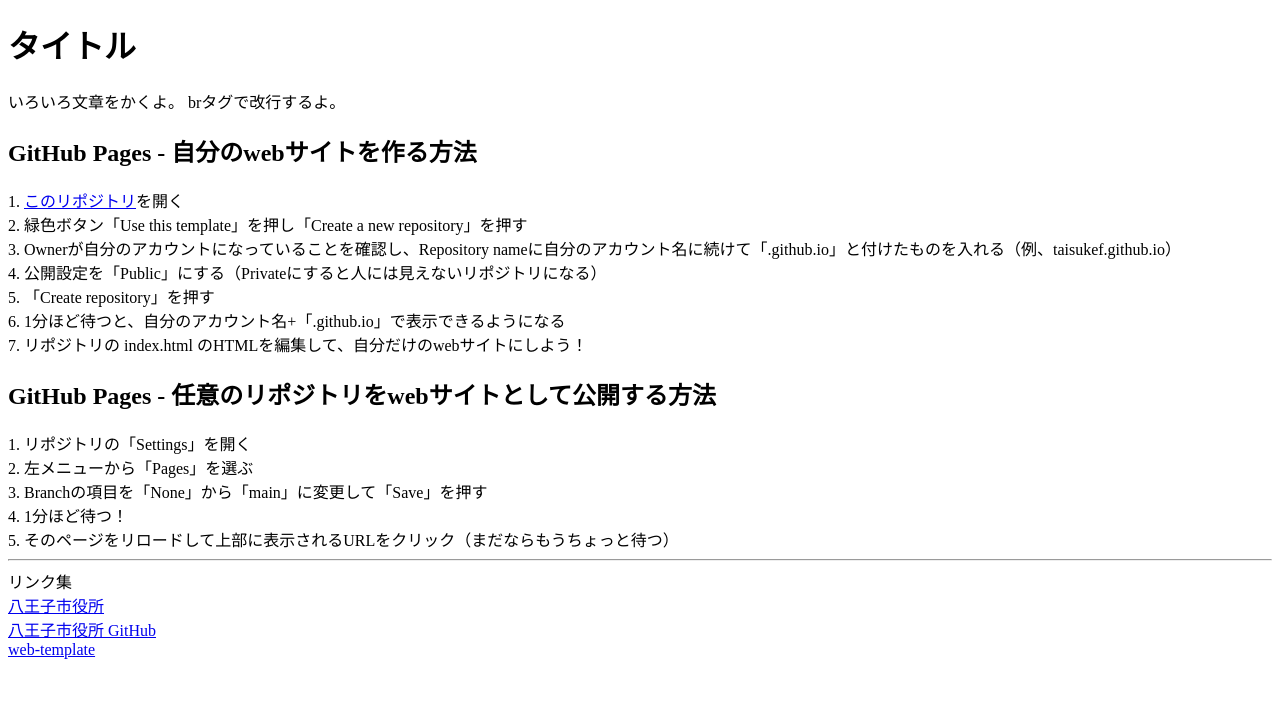
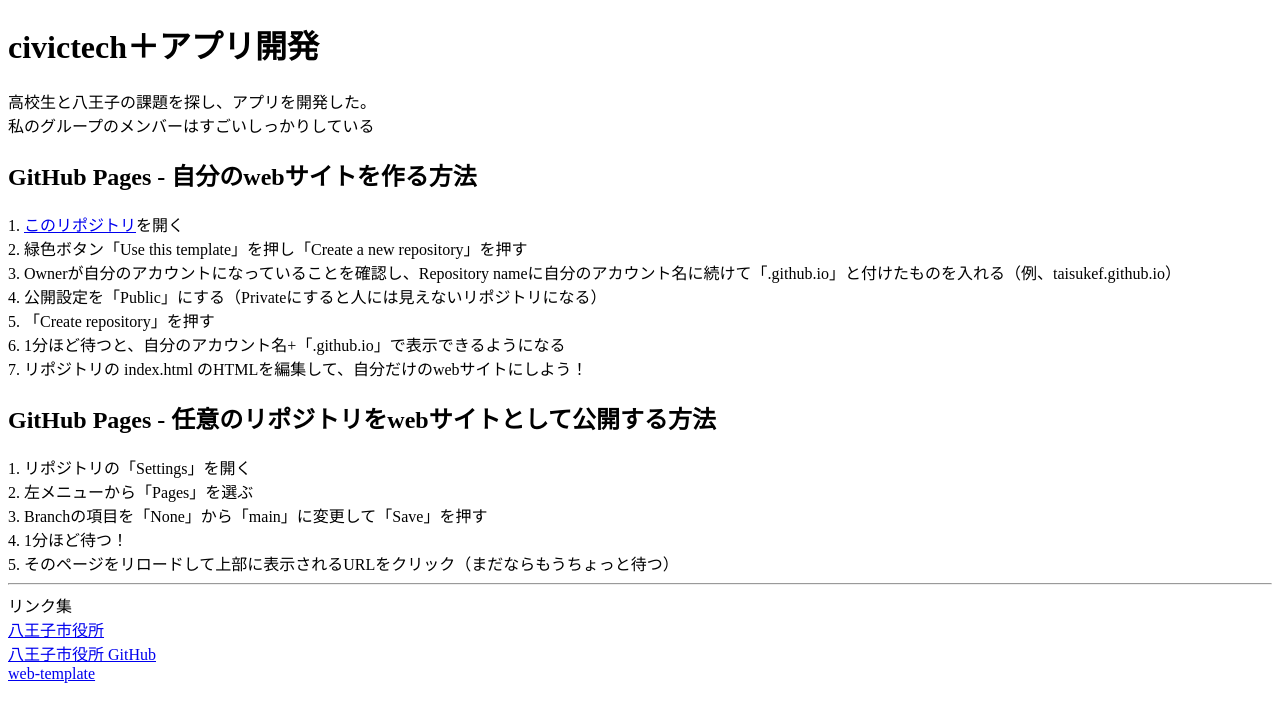
Before and after one commit to RISAYAMAZAK/RISAYAMAZAK.github.io, a plain HTML site: page index.html in a window 1280 px wide. Drawn offline with Linux system fonts and the light colour scheme.

Commit message:
Update index.html

```diff
--- a/index.html
+++ b/index.html
@@ -1,10 +1,10 @@
 <!DOCTYPE html><html lang="ja"><head><meta charset="utf-8"><meta name="viewport" content="width=device-width"><link rel="icon" href="data:">
-<title>タイトル</title>
+<title>YAMAZAKI's web</title>
 </head><body>
 
-<h1>タイトル</h1>
-いろいろ文章をかくよ。
-brタグで改行するよ。<br>
+<h1>civictech＋アプリ開発</h1>
+高校生と八王子の課題を探し、アプリを開発した。<br>
+私のグループのメンバーはすごいしっかりしている<br>
 
 <h2>GitHub Pages - 自分のwebサイトを作る方法</h2>
 1. <a href=https://github.com/hachioji-civictech/web-template target=_blank>このリポジトリ</a>を開く<br>
```
